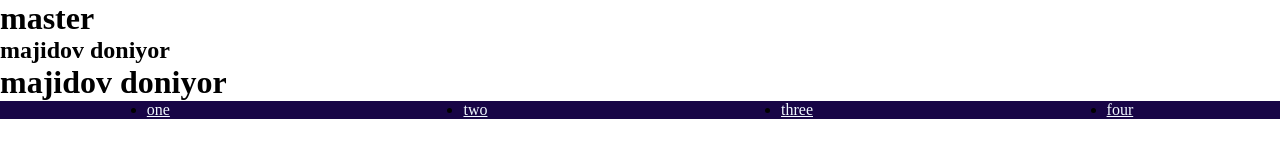
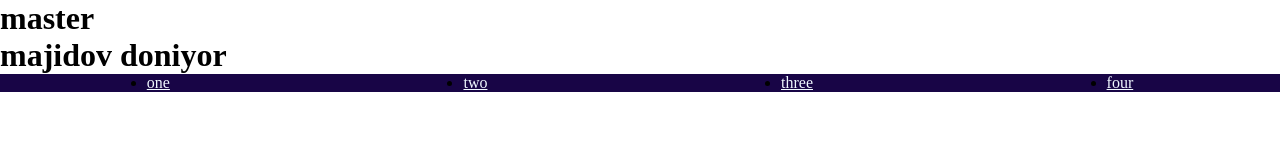
Before and after one commit to react-n9/1-dars, a plain HTML site: page index.html in a window 1280 px wide. Drawn offline with Linux system fonts and the light colour scheme.

Commit message:
doniyor two 4

```diff
--- a/index.html
+++ b/index.html
@@ -11,7 +11,6 @@
 
 <body>
    <h1>master</h1>
-   <h2>majidov doniyor</h2>
    <h1>majidov doniyor</h1>
 
 
```
